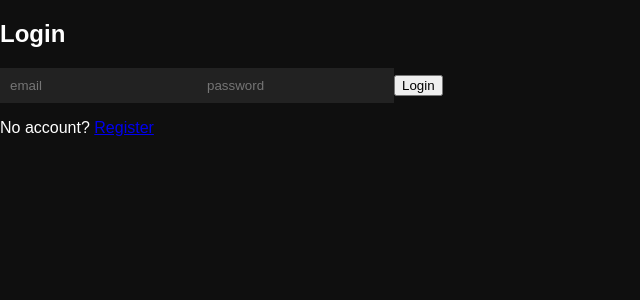
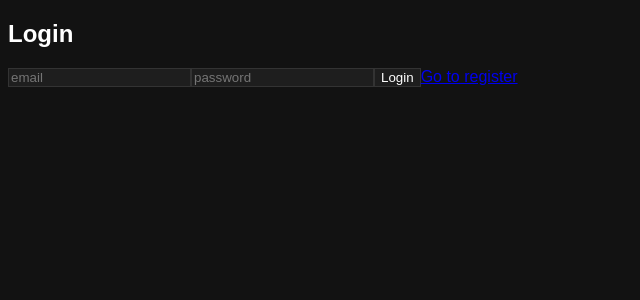
Before and after one commit to Rwyszynski/Trippi--Angular, an Angular app: page /login in a window 1280 px wide. Shown: the top 300 px of the page, without its empty margins (0-640 px from the left). Built offline with nearby package versions, Linux system fonts and the light colour scheme.

Commit message:
add register functions

```diff
--- a/src/app/app.component.ts
+++ b/src/app/app.component.ts
@@ -4,12 +4,9 @@ import { RouterOutlet } from '@angular/router';
 @Component({
   selector: 'app-root',
   imports: [RouterOutlet],
-  standalone: true,
   templateUrl: './app.component.html',
-  styleUrls: ['./app.component.css']
+  styleUrl: './app.component.css'
 })
 export class AppComponent {
   title = 'TrippiApp';
-
-
 }
--- a/src/app/auth/login/login.component.html
+++ b/src/app/auth/login/login.component.html
@@ -1,13 +1,8 @@
-<div class="auth-box">
-  <h2>Login</h2>
+<h2>Login</h2>
 
-  <input [(ngModel)]="email" placeholder="email" />
-  <input [(ngModel)]="password" type="password" placeholder="password" />
+<input [(ngModel)]="email" placeholder="email" />
+<input [(ngModel)]="password" type="password" placeholder="password" />
 
-  <button (click)="login()">Login</button>
+<button (click)="login()">Login</button>
 
-  <p>
-    No account?
-    <a routerLink="/register">Register</a>
-  </p>
-</div>
+<a routerLink="/register">Go to register</a>
--- a/src/app/chat/chat.service.ts
+++ b/src/app/chat/chat.service.ts
@@ -17,6 +17,4 @@ export class ChatService {
   getConversation(userId: number) {
     return this.http.get(`${this.api}/conversations/get/${userId}/`);
   }
-
-
 }
--- a/src/app/chat/chat/chat.component.html
+++ b/src/app/chat/chat/chat.component.html
@@ -1,23 +1 @@
-<div class="chat-layout">
-
-  <div class="users">
-    <h3>Users</h3>
-    <div *ngFor="let u of users" (click)="selectUser(u)">
-      {{ u.name }}
-    </div>
-  </div>
-
-  <div class="chat">
-
-    <div class="messages">
-      <div *ngFor="let m of messages">
-        {{ m.text }}
-      </div>
-    </div>
-
-    <input [(ngModel)]="message" placeholder="message..." />
-    <button (click)="send()">Send</button>
-
-  </div>
-
-</div>
+<p>chat works!</p>
--- a/src/app/chat/chat/chat.component.ts
+++ b/src/app/chat/chat/chat.component.ts
@@ -1,46 +1,11 @@
 import { Component } from '@angular/core';
-import {ChatService} from '../chat.service';
-import {WebsocketService} from '../../websocket/websocket.service';
-import { CommonModule } from '@angular/common';
-import { FormsModule } from '@angular/forms';
 
 @Component({
   selector: 'app-chat',
-  standalone: true,
-  imports: [CommonModule, FormsModule],
-  templateUrl: './chat.component.html'
+  imports: [],
+  templateUrl: './chat.component.html',
+  styleUrl: './chat.component.css'
 })
 export class ChatComponent {
 
-  users: any[] = [];
-  messages: any[] = [];
-  message = '';
-  selectedUser: any;
-
-  constructor(
-    private chat: ChatService,
-    private ws: WebsocketService
-  ) {}
-
-  ngOnInit() {
-    this.ws.connect();
-
-    this.ws.onMessage((msg: any) => {
-      this.messages.push(msg);
-    });
-  }
-
-  send() {
-    this.ws.send(this.message);
-    this.message = '';
-  }
-
-  selectUser(u: any) {
-    this.selectedUser = u;
-
-    this.chat.getConversation(u.id)
-      .subscribe((res: any) => {
-        this.messages = res.messages ?? res;
-      });
-  }
 }
--- a/src/app/websocket/websocket.service.ts
+++ b/src/app/websocket/websocket.service.ts
@@ -1,38 +1,30 @@
 import { Injectable } from '@angular/core';
+import SockJS from 'sockjs-client';
 import { Client } from '@stomp/stompjs';
-import SockJS from 'sockjs-client';
 
 @Injectable({ providedIn: 'root' })
 export class WebsocketService {
-
   private client!: Client;
-  private messageHandler?: (msg: any) => void;
 
   connect() {
-    if (this.client) return;
-
     this.client = new Client({
       webSocketFactory: () => new SockJS('http://localhost:8080/ws'),
       reconnectDelay: 5000
     });
 
     this.client.onConnect = () => {
-      this.client.subscribe('/topic/messages', message => {
-        this.messageHandler?.(JSON.parse(message.body));
+      this.client.subscribe('/topic/messages', msg => {
+        console.log(msg.body);
       });
     };
 
     this.client.activate();
   }
 
-  onMessage(handler: (msg: any) => void) {
-    this.messageHandler = handler;
-  }
-
-  send(message: string) {
+  send(msg: string) {
     this.client.publish({
       destination: '/app/chat',
-      body: message
+      body: msg
     });
   }
 }
--- a/src/styles.css
+++ b/src/styles.css
@@ -1,36 +1,11 @@
 body {
-  margin: 0;
-  background: #0f0f0f;
+  background: #121212;
   color: white;
   font-family: Arial;
 }
 
-.chat-layout {
-  display: flex;
-  height: 100vh;
+input, button {
+  background: #1e1e1e;
+  color: white;
+  border: 1px solid #333;
 }
-
-.users {
-  width: 250px;
-  background: #1a1a1a;
-  padding: 10px;
-}
-
-.chat {
-  flex: 1;
-  display: flex;
-  flex-direction: column;
-}
-
-.messages {
-  flex: 1;
-  padding: 10px;
-  overflow: auto;
-}
-
-input {
-  background: #222;
-  color: white;
-  border: none;
-  padding: 10px;
-}
```
